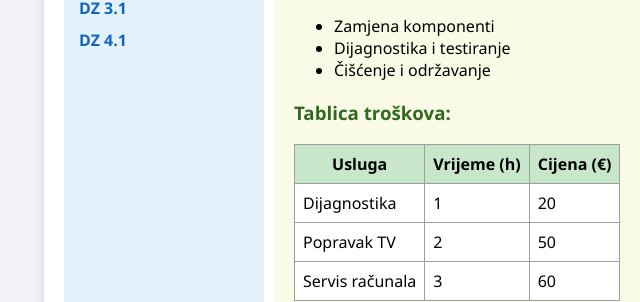
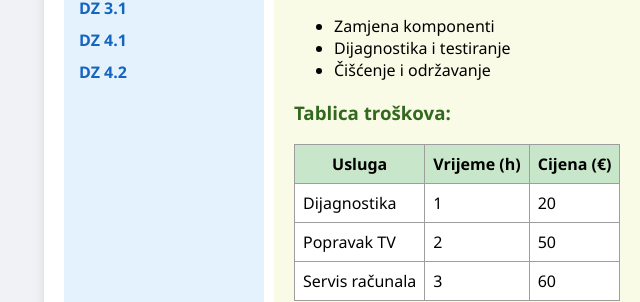
Before and after one commit to AK9100/RWA_Z2, a plain HTML site: page index.html in a window 1280 px wide. Shown: the part 373-675 px from the top of the page, 0-640 px from the left. Drawn offline with Linux system fonts and the light colour scheme.

Commit message:
Update index.html

```diff
--- a/index.html
+++ b/index.html
@@ -139,7 +139,7 @@
         <li><a href="https://fsre.sum.ba/">FSRE</a></li>
 		<li><a href="poveznica.html">DZ 3.1</a></li>
 		<li><a href="zadace4.html">DZ 4.1</a></li>
-
+		<li><a href="zadace4.2.html">DZ 4.2</a></li>
       </ul>
     </nav>
     <main>
```
